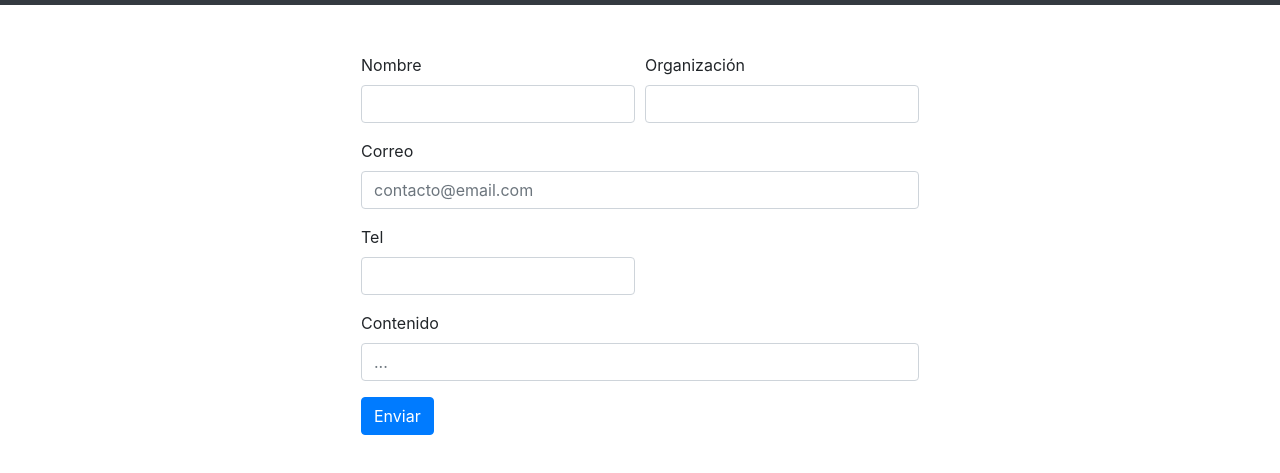
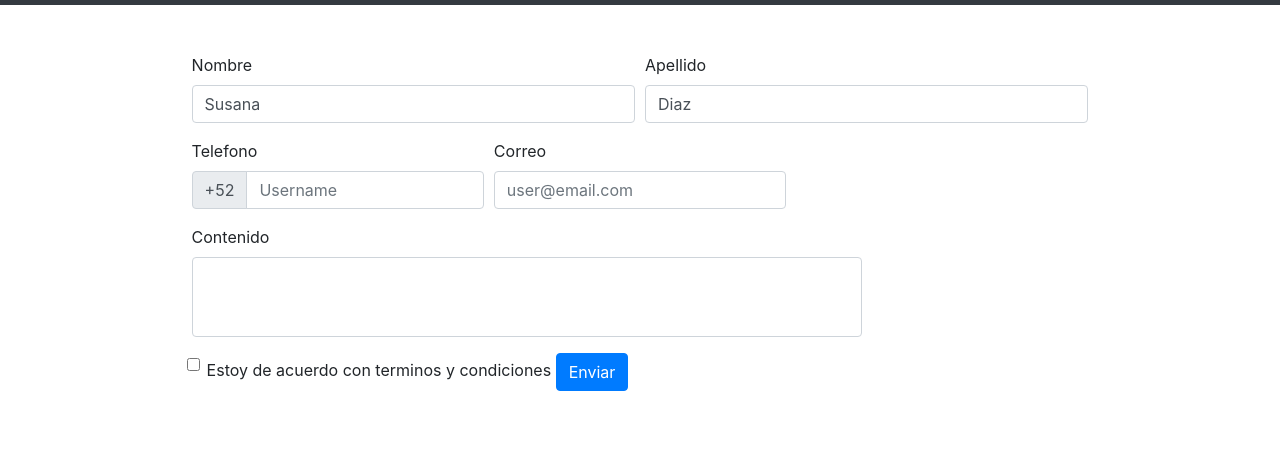
Before and after one commit to andreabecerrab/web-applications, a plain HTML site: page Bootstrap/contacto.html in a window 1280 px wide. Shown: the part 51-524 px from the top of the page. Drawn offline with nearby package versions, Linux system fonts and the light colour scheme.

Commit message:
contacto corregido

```diff
--- a/Bootstrap/contacto.html
+++ b/Bootstrap/contacto.html
@@ -55,41 +55,86 @@
     <div class="justify-content-center d-flex m-5" style="margin-top: 30px;">
       <form>
         <div class="form-row">
-          <div class="form-group col-md-6">
-            <label>Nombre</label>
-            <input type="text" class="form-control" />
+          <div class="col-md-6 mb-3">
+            <label for="validationDefault01">Nombre </label>
+            <input
+              type="text"
+              class="form-control"
+              id="validationDefault01"
+              placeholder="First name"
+              value="Susana"
+              required
+            />
           </div>
-          <div class="form-group col-md-6">
-            <label>Organización</label>
-            <input type="text" class="form-control" />
+          <div class="col-md-6 mb-3">
+            <label for="validationDefault02">Apellido</label>
+            <input
+              type="text"
+              class="form-control"
+              id="validationDefault02"
+              placeholder="Last name"
+              value="Diaz"
+              required
+            />
           </div>
         </div>
-        <div class="form-group">
-          <label for="inputAddress">Correo</label>
-          <input
-            type="text"
-            class="form-control"
-            id="inputAddress"
-            placeholder="contacto@email.com"
-          />
-        </div>
+        <div class="form-row">
+          <div class="col-md-4 mb-3">
+            <label for="validationDefaultUsername">Telefono</label>
+            <div class="input-group">
+              <div class="input-group-prepend">
+                <span class="input-group-text" id="inputGroupPrepend2"
+                  >+52</span
+                >
+              </div>
+              <input
+                type="text"
+                class="form-control"
+                id="validationDefaultUsername"
+                placeholder="Username"
+                aria-describedby="Prepend2"
+                required
+              />
+            </div>
+          </div>
+          <div class="col-md-4 mb-3">
+            <label for="validationDefault03">Correo</label>
+            <input
+              type="text"
+              class="form-control"
+              id="validationDefault03"
+              placeholder="user@email.com"
+              required
+            />
+          </div>
 
-        <div class="form-row">
-          <div class="form-group col-md-6">
-            <label for="inputCity">Tel</label>
-            <input type="text" class="form-control" />
+          <div class="col-md-9 mb-3">
+            <label for="exampleDropdownFormEmail1">Contenido</label>
+            <input
+              style="height: 80px;"
+              type="email"
+              class="form-control"
+              id="exampleDropdownFormEmail1"
+              placeholder=""
+            />
           </div>
         </div>
-        <div class="form-group ">
-          <label for="inputAddress2">Contenido</label>
-          <input
-            type="text"
-            class="form-control"
-            id="inputAddress2"
-            placeholder="..."
-          />
+        <div class="form-row">
+          <div class="form-check">
+            <input
+              class="form-check-input"
+              type="checkbox"
+              value=""
+              id="invalidCheck2"
+              required
+            />
+            <label class="form-check-label" for="invalidCheck2">
+              Estoy de acuerdo con terminos y condiciones
+            </label>
+
+            <button class="btn btn-primary " type="submit">Enviar</button>
+          </div>
         </div>
-        <button type="submit" class="btn btn-primary">Enviar</button>
       </form>
     </div>
   </body>
```
Also changed, not shown: Bootstrap/formulario.html (+2 -0 lines).
